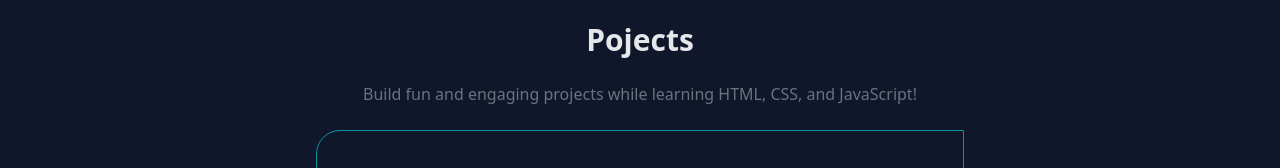
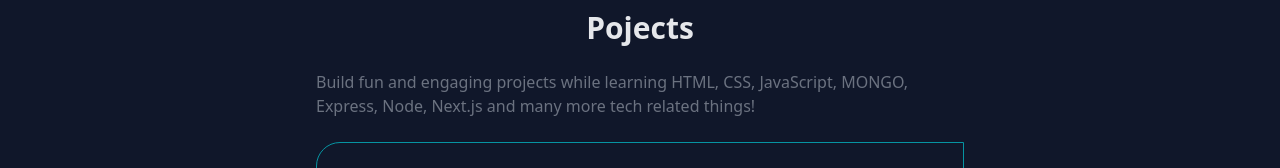
Before and after one commit to Hemant77777777/mern-blog, a React (Vite) app in the folder client/: page /projects in a window 1280 px wide. Shown: the part 241-409 px from the top of the page. Built offline with nearby package versions, Linux system fonts and the light colour scheme; no server answers; grey boxes are pictures that could not be loaded.

Commit message:
small change

```diff
--- a/client/src/pages/Projects.jsx
+++ b/client/src/pages/Projects.jsx
@@ -4,7 +4,7 @@ export default function Projects() {
   return (
     <div className='min-h-screen max-w-2xl mx-auto flex justify-center items-center flex-col gap-6 p-3'>
       <h1 className='text-3xl font-semibold'>Pojects</h1>
-      <p className='text-md text-gray-500'>Build fun and engaging projects while learning HTML, CSS, and JavaScript!</p>
+      <p className='text-md text-gray-500'>Build fun and engaging projects while learning HTML, CSS, JavaScript, MONGO, Express, Node, Next.js and many more tech related things!</p>
       <CallToAction />
     </div>
   )
```
